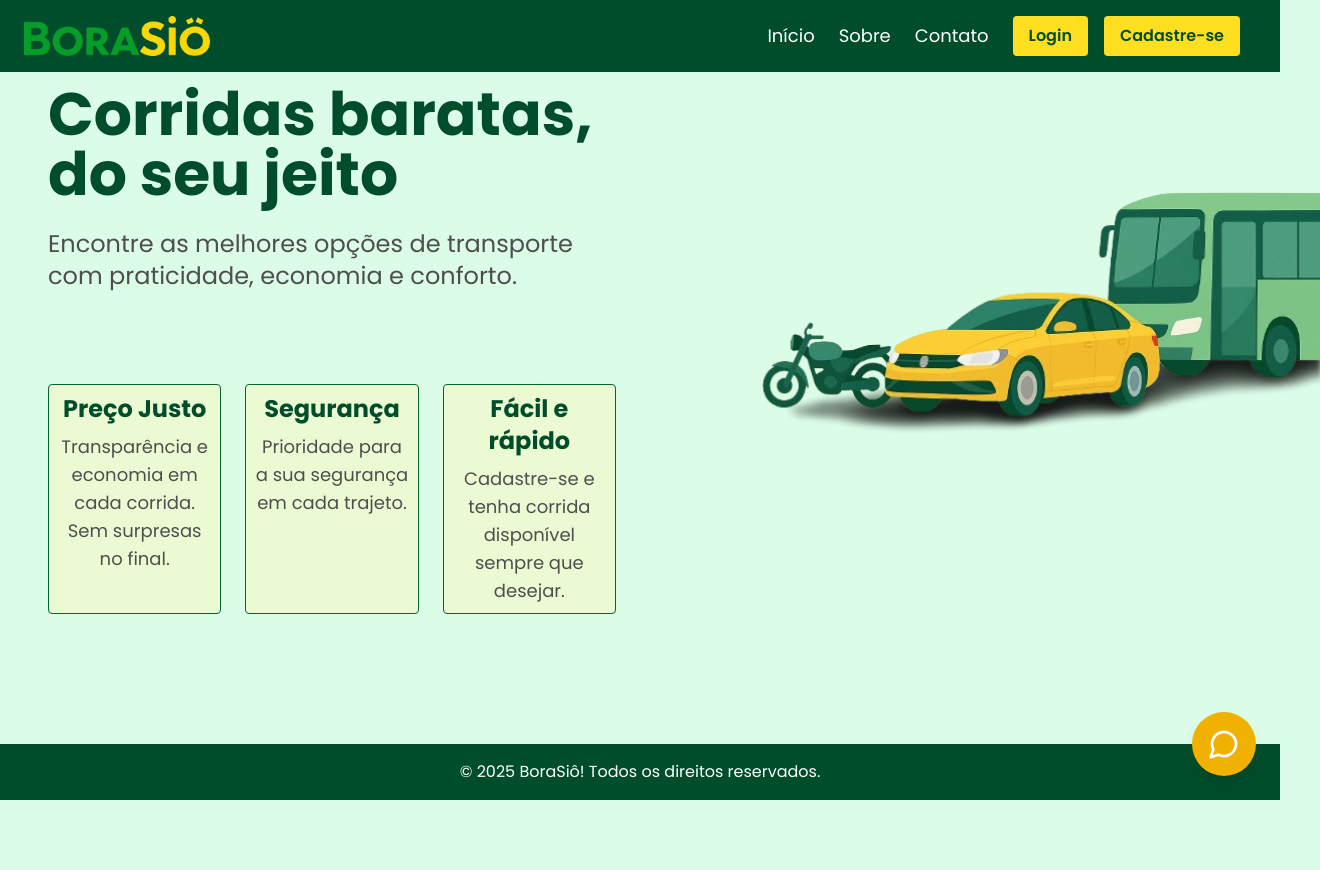
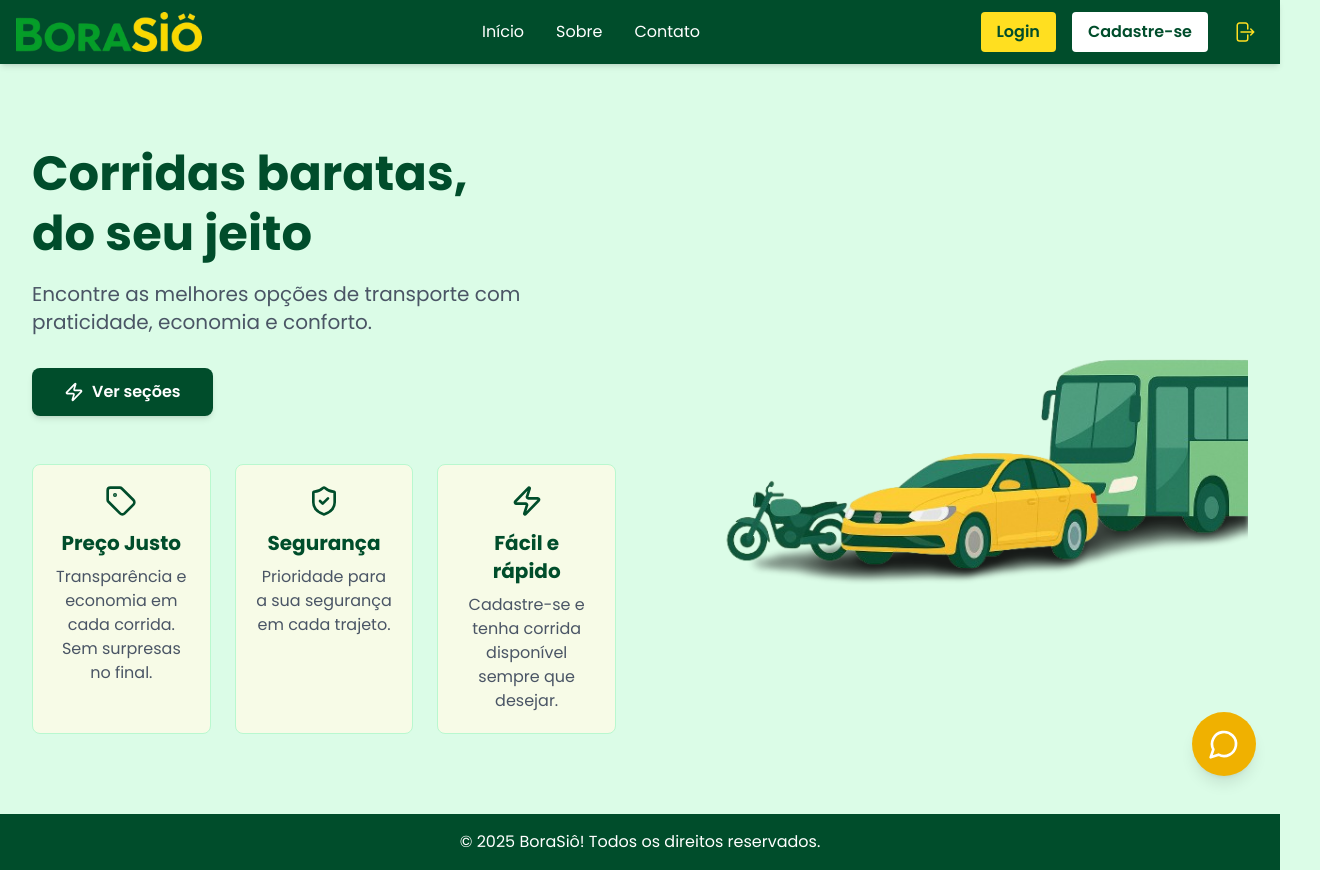
Before and after one commit to prof-freedson/pi-borasio, a Next.js app: page / in a window 1280 px wide. Shown: the whole page, 1320 px wide, since content can reach past the window. Before the commit the page ends 800 px from the top, so only its background shows below. Built offline with nearby package versions, Linux system fonts and the light colour scheme.

Commit message:
atualizado

```diff
--- a/package.json
+++ b/package.json
@@ -12,6 +12,7 @@
     "@fortawesome/fontawesome-svg-core": "^6.7.2",
     "@fortawesome/free-solid-svg-icons": "^6.7.2",
     "@fortawesome/react-fontawesome": "^0.2.2",
+    "@heroicons/react": "^2.2.0",
     "lucide-react": "^0.488.0",
     "next": "15.3.0",
     "react": "^19.0.0",
--- a/src/app/components/Header.tsx
+++ b/src/app/components/Header.tsx
@@ -1,41 +1,201 @@
+'use client';
+
+import { useState, useRef, useEffect, useCallback } from 'react';
 import Link from 'next/link';
-import React from 'react';
+import { ArrowRightOnRectangleIcon, XMarkIcon, Bars3Icon } from '@heroicons/react/24/outline';
+import Image from 'next/image';
 
-const Header: React.FC = () => {
+interface NavLink {
+  href: string;
+  label: string;
+  className?: string;
+}
+
+const Header = () => {
+  const [isMenuOpen, setIsMenuOpen] = useState(false);
+  const menuRef = useRef<HTMLDivElement>(null);
+
+  const toggleMenu = useCallback(() => setIsMenuOpen(prev => !prev), []);
+  const closeMenu = useCallback(() => setIsMenuOpen(false), []);
+
+  // Handle click outside and escape key
+  useEffect(() => {
+    const handleClickOutside = (event: MouseEvent | TouchEvent) => {
+      if (menuRef.current && !menuRef.current.contains(event.target as Node)) {
+        closeMenu();
+      }
+    };
+
+    const handleEscapeKey = (event: KeyboardEvent) => {
+      if (event.key === 'Escape') {
+        closeMenu();
+      }
+    };
+
+    if (isMenuOpen) {
+      document.body.style.overflow = 'hidden'; // Disable scrolling when menu is open
+      document.addEventListener('mousedown', handleClickOutside);
+      document.addEventListener('keydown', handleEscapeKey);
+    } else {
+      document.body.style.overflow = ''; // Enable scrolling when menu is closed
+    }
+
+    return () => {
+      document.removeEventListener('mousedown', handleClickOutside);
+      document.removeEventListener('keydown', handleEscapeKey);
+    };
+  }, [isMenuOpen, closeMenu]);
+
+  const handleLogout = useCallback(() => {
+    console.log('Logout realizado');
+    // Implement your logout logic here
+  }, []);
+
+  const navLinks: NavLink[] = [
+    { href: '/', label: 'Início' },
+    { href: '/sobre', label: 'Sobre' },
+    { href: '/contato', label: 'Contato' },
+  ];
+
+  const authLinks: NavLink[] = [
+    {
+      href: '/escolha-usuario?acao=login',
+      label: 'Login',
+      className: 'bg-yellow-300 text-[#004d2b] hover:bg-yellow-400'
+    },
+    {
+      href: '/escolha-usuario?acao=cadastro',
+      label: 'Cadastre-se',
+      className: 'bg-white text-[#004d2b] hover:bg-gray-100'
+    },
+  ];
+
   return (
-    <header className="bg-[#004d2b] text-white flex items-center justify-between px-6 py-4">
-      <div className="flex items-center flex-shrink-0">
-        <Link href="/">
-          <img
+    <header className="bg-[#004d2b] text-white sticky top-0 z-50 shadow-md">
+      <div className="container mx-auto px-4 py-3 flex items-center justify-between">
+        {/* Logo */}
+        <Link href="/" className="flex items-center" aria-label="Home" onClick={closeMenu}>
+          <Image
             src="/logo.png"
-            alt="logo borasiô"
+            alt="Logo Borasiô"
             className="h-10 w-auto"
+            width={120}
+            height={40}
+            priority
           />
         </Link>
+
+        {/* Desktop Navigation */}
+        <nav className="hidden md:flex items-center space-x-8">
+          {navLinks.map((link) => (
+            <Link
+              key={link.href}
+              href={link.href}
+              className="text-white hover:text-yellow-300 transition-colors duration-200 font-medium"
+            >
+              {link.label}
+            </Link>
+          ))}
+        </nav>
+
+        {/* Auth Buttons - Desktop */}
+        <div className="hidden md:flex items-center space-x-4">
+          {authLinks.map((link) => (
+            <Link
+              key={link.href}
+              href={link.href}
+              className={`px-4 py-2 rounded font-semibold transition-colors duration-200 ${link.className}`}
+            >
+              {link.label}
+            </Link>
+          ))}
+
+          {/* Logout Button */}
+          <button
+            onClick={handleLogout}
+            className="group relative p-2 text-yellow-300 hover:text-red-400 transition-colors"
+            aria-label="Sair"
+          >
+            <ArrowRightOnRectangleIcon className="h-6 w-6" />
+            <span className="absolute bottom-full mb-2 left-1/2 -translate-x-1/2 bg-black text-white text-xs px-2 py-1 rounded opacity-0 group-hover:opacity-100 transition-opacity pointer-events-none whitespace-nowrap">
+              Sair
+            </span>
+          </button>
+        </div>
+
+        {/* Mobile Menu Button */}
+        <button
+          onClick={toggleMenu}
+          className="md:hidden text-white p-2 focus:outline-none"
+          aria-label={isMenuOpen ? "Fechar menu" : "Abrir menu"}
+          aria-expanded={isMenuOpen}
+        >
+          {isMenuOpen ? (
+            <XMarkIcon className="h-6 w-6" />
+          ) : (
+            <Bars3Icon className="h-6 w-6" />
+          )}
+        </button>
       </div>
 
-      <nav className="hidden md:flex space-x-6 font-roboto text-base md:text-lg flex-grow justify-end mr-6">
-        <Link href="/"><span className="hover:underline cursor-pointer">Início</span></Link>
-        <Link href="/sobre"><span className="hover:underline cursor-pointer">Sobre</span></Link>
-        <Link href="/contato"><span className="hover:underline cursor-pointer">Contato</span></Link>
-      </nav>
+      {/* Mobile Menu */}
+      {isMenuOpen && (
+        <div
+          className="fixed inset-0 bg-black bg-opacity-50 z-40 md:hidden"
+          role="dialog"
+          aria-modal="true"
+        >
+          <div
+            ref={menuRef}
+            className="bg-white h-full w-3/4 max-w-sm ml-auto shadow-xl transform transition-all ease-in-out duration-300 animate-slide-in"
+          >
+            <div className="p-4 flex justify-end">
+              <button
+                onClick={closeMenu}
+                className="text-gray-500 hover:text-gray-700 p-2"
+                aria-label="Fechar menu"
+              >
+                <XMarkIcon className="h-6 w-6" />
+              </button>
+            </div>
 
-      <div className="flex items-center space-x-4">
-        <Link href="/escolha-usuario?acao=login">
-          <button className="bg-yellow-300 text-[#004d2b] font-semibold px-4 py-2 rounded hover:bg-yellow-400 transition">
-            Login
-          </button>
-        </Link>
+            <nav className="px-6 py-4 space-y-6">
+              {navLinks.map((link) => (
+                <Link
+                  key={link.href}
+                  href={link.href}
+                  onClick={closeMenu}
+                  className={`block text-gray-800 hover:text-[#004d2b] text-lg font-medium py-2 ${link.className ? link.className.replace('px-4 py-2', 'px-3 py-2') : ''}`}
+                >
+                  {link.label}
+                </Link>
+              ))}
 
-        <Link href="/escolha-usuario?acao=cadastro">
-          <button className="bg-yellow-300 text-[#004d2b] font-semibold px-4 py-2 rounded hover:bg-yellow-400 transition">
-            Cadastre-se
-          </button>
-        </Link>
-        <div className="md:hidden text-2xl cursor-pointer">
-          ☰
+              {/* Logout Button in Mobile */}
+              <button
+                onClick={() => {
+                  handleLogout();
+                  closeMenu();
+                }}
+                className="w-full text-left text-gray-800 hover:text-red-500 text-lg font-medium py-2 flex items-center"
+              >
+                <ArrowRightOnRectangleIcon className="h-5 w-5 mr-2" />
+                Sair
+              </button>
+            </nav>
+          </div>
         </div>
-      </div>
+      )}
+
+      <style jsx>{`
+        @keyframes slide-in {
+          from { transform: translateX(100%); }
+          to { transform: translateX(0); }
+        }
+        .animate-slide-in {
+          animation: slide-in 0.3s ease-out forwards;
+        }
+      `}</style>
     </header>
   );
 };
--- a/src/app/components/Hero.tsx
+++ b/src/app/components/Hero.tsx
@@ -1,63 +1,205 @@
 'use client';
 
-import React from 'react';
+import React, { useEffect, useRef, useState } from 'react';
+import {
+  Tag,
+  ShieldCheck,
+  Zap,
+  X
+} from 'lucide-react';
 
-const Hero: React.FC = () => {
+type BenefitItem = {
+  title: string;
+  desc: string;
+  icon: React.ReactNode;
+};
+
+type MenuItem = {
+  id: string;
+  label: string;
+};
+
+const Hero = () => {
+  const buttonRef = useRef<HTMLButtonElement>(null);
+  const [isModalOpen, setIsModalOpen] = useState(false);
+  const modalRef = useRef<HTMLDivElement>(null);
+
+  useEffect(() => {
+    const handleClickOutside = (event: MouseEvent) => {
+      if (modalRef.current && !modalRef.current.contains(event.target as Node)) {
+        closeModal();
+      }
+    };
+
+    const handleEscapeKey = (event: KeyboardEvent) => {
+      if (event.key === 'Escape') {
+        closeModal();
+      }
+    };
+
+    if (isModalOpen) {
+      document.addEventListener('mousedown', handleClickOutside);
+      document.addEventListener('keydown', handleEscapeKey);
+      buttonRef.current?.blur();
+    }
+
+    return () => {
+      document.removeEventListener('mousedown', handleClickOutside);
+      document.removeEventListener('keydown', handleEscapeKey);
+    };
+  }, [isModalOpen]);
+
+  const openModal = () => setIsModalOpen(true);
+  const closeModal = () => setIsModalOpen(false);
+
+  const beneficios: BenefitItem[] = [
+    {
+      title: 'Preço Justo',
+      desc: 'Transparência e economia em cada corrida. Sem surpresas no final.',
+      icon: <Tag className="w-6 h-6 sm:w-8 sm:h-8 text-[#004d2b]" />,
+    },
+    {
+      title: 'Segurança',
+      desc: 'Prioridade para a sua segurança em cada trajeto.',
+      icon: <ShieldCheck className="w-6 h-6 sm:w-8 sm:h-8 text-[#004d2b]" />,
+    },
+    {
+      title: 'Fácil e rápido',
+      desc: 'Cadastre-se e tenha corrida disponível sempre que desejar.',
+      icon: <Zap className="w-6 h-6 sm:w-8 sm:h-8 text-[#004d2b]" />,
+    },
+  ];
+
+  const menuItems: MenuItem[] = [
+    { id: 'inicio', label: 'Início' },
+    { id: 'sobre', label: 'Sobre' },
+    { id: 'contatos', label: 'Contatos' },
+    { id: 'login', label: 'Login' },
+    { id: 'cadastrar', label: 'Cadastrar' },
+  ];
+
+  const scrollToSection = (id: string) => {
+    const section = document.getElementById(id);
+    if (section) {
+      section.scrollIntoView({ behavior: 'smooth' });
+      closeModal();
+    }
+  };
+
   return (
-    <div className="">
-      {/* Seção Principal */}
-      <section className="bg-green-100   px-6   flex flex-col md:flex-row items-center md:items-start justify-between flex-1">
-        {/* Conteúdo Principal */}
-        <div className="w-full md:w-1/2 flex flex-col text-center md:text-left px-4 md:px-6 z-10">
-          <h2 className="text-[#004d2b] font-bold text-4xl sm:text-5xl md:text-6xl lg:text-6xl mb-3 mt-3">
-            Corridas baratas,<br /> do seu jeito
-          </h2>
-          <p className="text-[#4e4e4e] text-lg sm:text-xl md:text-2xl mb-3 mt-3">
-            Encontre as melhores opções de transporte <br />
-            com praticidade, economia e conforto.
+    <section
+      id="hero"
+      className="bg-green-100 px-4 sm:px-6 lg:px-8 py-12 md:py-16 lg:py-20 relative"
+    >
+      {isModalOpen && (
+        <div
+          role="dialog"
+          aria-modal="true"
+          className="fixed inset-0 bg-black/50 flex items-center justify-center z-50 p-4"
+        >
+          <div
+            ref={modalRef}
+            className="bg-white rounded-lg shadow-xl w-full max-w-md p-6 relative"
+          >
+            <button
+              onClick={closeModal}
+              className="absolute top-4 right-4 text-gray-500 hover:text-gray-700 transition-colors"
+              aria-label="Fechar modal"
+            >
+              <X className="w-6 h-6" />
+            </button>
+
+            <div className="text-center mb-6">
+              <h3 className="text-2xl font-bold text-[#004d2b] mb-1">
+                Por onde quer começar?
+              </h3>
+              <p className="text-sm text-gray-600">
+                Escolha uma seção para navegar na página
+              </p>
+            </div>
+
+            <nav>
+              <ul className="space-y-2">
+                {menuItems.map((item) => (
+                  <li key={item.id}>
+                    <button
+                      onClick={() => scrollToSection(item.id)}
+                      className="w-full text-left py-3 px-4 hover:bg-green-50 rounded-lg transition-colors text-gray-800 font-medium"
+                    >
+                      {item.label}
+                    </button>
+                  </li>
+                ))}
+              </ul>
+            </nav>
+          </div>
+        </div>
+      )}
+
+      <div className="max-w-7xl mx-auto flex flex-col md:flex-row items-center gap-8 lg:gap-12">
+        <div className="w-full md:w-1/2 flex flex-col items-center md:items-start text-center md:text-left">
+          <h1 className="text-3xl sm:text-4xl md:text-5xl font-bold text-[#004d2b] mb-4 leading-tight">
+            Corridas baratas,<br className="hidden sm:block" /> do seu jeito
+          </h1>
+
+          <p className="text-lg sm:text-xl text-gray-600 mb-8 max-w-lg">
+            Encontre as melhores opções de transporte com praticidade, economia e conforto.
           </p>
 
-          {/* Bloco de Benefícios */}
-          <div className="mt-20 flex justify-center">
-            <div className="grid grid-cols-1 sm:grid-cols-2 lg:grid-cols-3 gap-6 max-w-5xl text-center">
+          <button
+            ref={buttonRef}
+            onClick={openModal}
+            className="bg-[#004d2b] hover:bg-[#003823] text-white font-semibold py-3 px-8 rounded-lg transition-colors duration-300 shadow-md focus:ring-2 focus:ring-offset-2 focus:ring-[#004d2b] focus:outline-none flex items-center gap-2"
+            aria-label="Abrir menu de navegação"
+          >
+            <Zap className="w-5 h-5" />
+            Ver seções
+          </button>
 
-
-              <div className="flex flex-col items-center bg-yellow-100/50 rounded p-2 border-1 text-green-800">
-                <h3 className="text-[#004d2b] font-bold text-2xl mb-2">Preço Justo</h3>
-                <p className="text-[#4e4e4e] text-lg">
-                  Transparência e economia em cada corrida. Sem surpresas no final.
-                </p>
-              </div>
-
-              <div className="flex flex-col items-center bg-yellow-100/50 rounded p-2 border-1 text-green-800 ">
-                <h3 className="text-[#004d2b] font-bold text-xl lg:text-2xl mb-2 whitespace-nowrap">
-                  Segurança
-                </h3>
-                <p className="text-[#4e4e4e] text-lg">
-                  Prioridade para a sua segurança em cada trajeto.
-                </p>
-              </div>
-
-              <div className="flex flex-col items-center bg-yellow-100/50 rounded p-2 border-1 text-green-800">
-                <h3 className="text-[#004d2b] font-bold text-2xl mb-2">Fácil e rápido</h3>
-                <p className="text-[#4e4e4e] text-lg">
-                  Cadastre-se e tenha corrida disponível sempre que desejar.
-                </p>
-              </div>
+          <div className="mt-12 w-full max-w-2xl">
+            <div className="grid grid-cols-1 sm:grid-cols-3 gap-4 sm:gap-6">
+              {beneficios.map((item, index) => (
+                <div
+                  key={index}
+                  className="bg-yellow-50/80 border border-green-200 rounded-lg p-4 sm:p-5 flex flex-col items-center text-center hover:shadow-md transition-shadow"
+                >
+                  <div className="mb-3">{item.icon}</div>
+                  <h3 className="text-lg sm:text-xl font-bold text-[#004d2b] mb-2">
+                    {item.title}
+                  </h3>
+                  <p className="text-sm sm:text-base text-gray-600">
+                    {item.desc}
+                  </p>
+                </div>
+              ))}
             </div>
           </div>
         </div>
 
-        {/* Imagem de Ilustração */}
-        <div className="w-full md:w-1/2 mt-12 md:mt-0 flex justify-end relative">
+        <div className="w-full md:w-1/2 flex justify-end">
           <img
             src="/img/boraimg.png"
-            alt="Ilustração carro, moto e ônibus"
-            className="w-[300px] md:w-[400px] lg:w-[800px] h-auto -mr-6 md:-mr-12 lg:-mr-16"
+            alt="Ilustração de opções de transporte: carro, moto e ônibus"
+            className="w-full max-w-md lg:max-w-lg xl:max-w-xl h-auto object-contain"
+            loading="lazy"
+            width={600}
+            height={400}
           />
         </div>
-      </section>
-    </div>
+
+
+
+
+
+
+
+
+
+
+
+
+      </div>
+    </section>
   );
 };
 
```
Also changed, not shown: src/app/contato/page.tsx (+9 -9 lines), src/app/sobre/page.tsx (+9 -9 lines), 1 other file (tests, documents, lock files or other folders).
